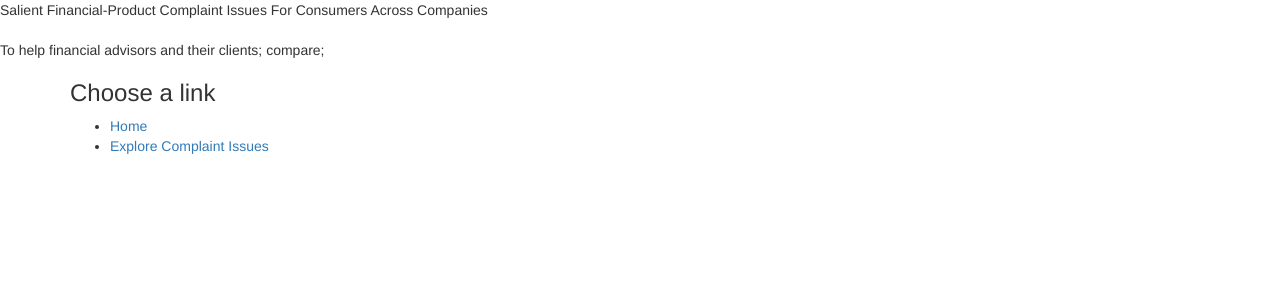
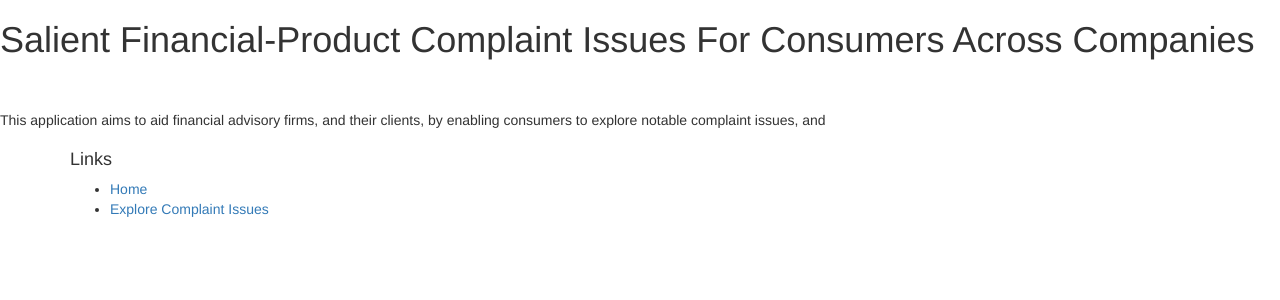
Before and after one commit to jonherb/Capstone_Project, a Flask app: page /about in a window 1280 px wide. Shown: the top 300 px of the page. Run offline with Flask 2, Linux system fonts and the light colour scheme; parts of the project's set-up code (start-up, migrations or seed data) failed here and were passed over; some libraries are stand-ins or nearby versions.

Commit message:
adding home, about pages

```diff
--- a/templates/about.html
+++ b/templates/about.html
@@ -9,13 +9,14 @@
 
     <title>About page</title>
 
-  <h>
+  <h1>
       Salient Financial-Product Complaint Issues For Consumers Across Companies
-  </h>
+  </h1>
   <br>
   <br>
-  <body>
-  To help financial advisors and their clients; compare;
+
+ <p>This application aims to aid financial advisory firms, and their clients, by enabling consumers to explore notable complaint
+     issues, and </p>
 
   </body>
 
@@ -26,7 +27,7 @@
     <div class="container">
       <div class="row">
         <div class="col-lg-12 text-left">
-          <h3>Choose a link</h3>
+          <h4>Links</h4>
           <ul>
               <li><a href="/"> Home </a></li>
             <li><a href="/entercompanyproduct">Explore Complaint Issues</a></li>
```
